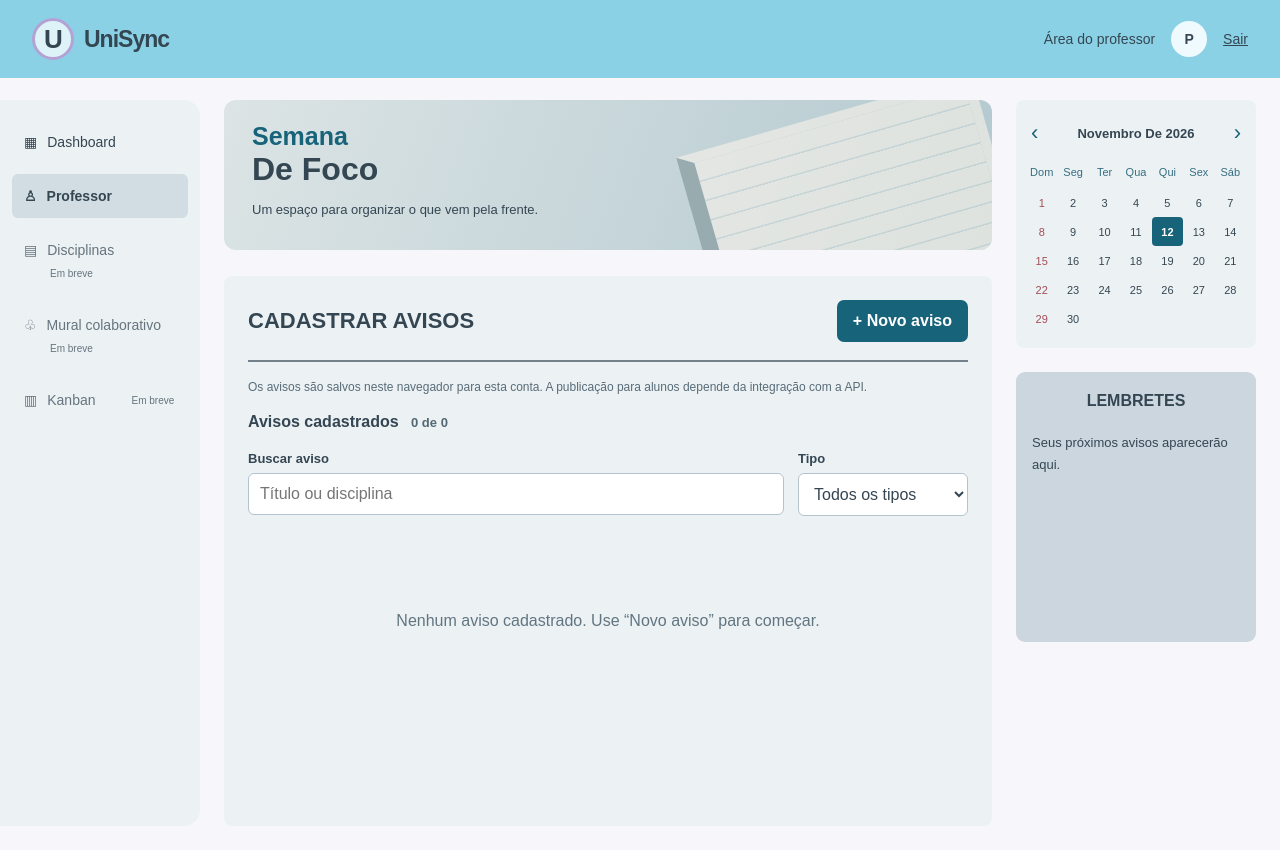
After one commit to robertomatheuNS/UniSync, a Django app: template frontend-shell/templates/authentication/professor.html in a window 1280 px wide. The commit adds this page. Run offline with Django 5.2, Linux system fonts and the light colour scheme; the template is opened without the code that fills it: most values are stand-ins (such as "Sample title", 1, 10 or a date in 2020).

Commit message:
feat: adicionando prototipo de tela de avisos de professor

```diff
--- a/frontend-shell/authentication/urls.py
+++ b/frontend-shell/authentication/urls.py
@@ -8,5 +8,6 @@ urlpatterns = [
     path("login/", views.login_view, name="login"),
     path("cadastro/", views.register_view, name="register"),
     path("dashboard/", views.dashboard_view, name="dashboard"),
+    path("professor/", views.professor_view, name="professor"),
     path("logout/", views.logout_view, name="logout"),
 ]
--- /dev/null
+++ b/frontend-shell/static/authentication/css/professor.css
@@ -0,0 +1,109 @@
+:root {
+    font-family: Arial, sans-serif;
+    color: #344652;
+    background: #f7f7fb;
+    --blue: #8bd1e5;
+    --panel: #ecf1f4;
+    --card: #d1dce3;
+    --accent: #17637a;
+}
+* { box-sizing: border-box; }
+body { margin: 0; }
+a { color: inherit; }
+button, input, select, textarea { font: inherit; }
+button, a { -webkit-tap-highlight-color: transparent; }
+button { cursor: pointer; }
+button:focus-visible, a:focus-visible, input:focus, select:focus, textarea:focus { outline: 3px solid #2784a2; outline-offset: 3px; }
+.topbar { min-height: 78px; background: var(--blue); display: flex; align-items: center; justify-content: space-between; padding: 14px 32px; gap: 20px; }
+.brand { display: flex; align-items: center; gap: 10px; text-decoration: none; font-size: 23px; font-weight: 800; letter-spacing: -1px; }
+.brand-mark { display: grid; place-items: center; width: 42px; height: 42px; border: 3px solid #b4a2d5; border-radius: 50%; background: #ddf3f8; font-size: 26px; }
+.account { display: flex; align-items: center; gap: 16px; font-size: 14px; }
+.avatar { display: grid; place-items: center; width: 36px; height: 36px; border-radius: 50%; background: #effaff; font-weight: bold; }
+.workspace { display: grid; grid-template-columns: 200px minmax(0, 1fr) 240px; gap: 24px; padding: 22px 24px 24px 0; min-height: calc(100vh - 78px); max-width: 1800px; margin: auto; }
+.sidebar { background: var(--panel); border-radius: 0 16px 16px 0; padding: 20px 12px; }
+.sidebar nav { display: grid; gap: 10px; }
+.sidebar nav > a, .unavailable { padding: 14px 12px; display: flex; flex-wrap: wrap; align-items: center; gap: 10px; font-size: 14px; text-decoration: none; border-radius: 6px; }
+.sidebar nav > a[aria-current] { background: var(--card); font-weight: bold; }
+.sidebar nav > a:hover { background: #dbe6ed; }
+.unavailable { color: #65747e; }
+.unavailable small { font-size: 10px; padding-left: 26px; }
+main { min-width: 0; }
+.focus-banner { position: relative; overflow: hidden; min-height: 150px; border-radius: 12px; background: linear-gradient(110deg, #dce4e5, #b3c9cf); padding: 22px 28px; margin-bottom: 26px; }
+.focus-banner p { margin: 0; color: #17637a; font-size: 25px; font-weight: bold; }
+.focus-banner h2 { margin: 0 0 12px; font-size: 32px; }
+.focus-banner span { font-size: 13px; position: relative; z-index: 1; }
+.notebook { position: absolute; right: -10px; top: 12px; width: 40%; height: 180px; transform: rotate(-16deg); border: 10px solid #f4f0e8; border-left: 16px solid #81969a; background: repeating-linear-gradient(#f4f0e8 0 18px, #cdd6d6 19px 20px); opacity: .65; }
+.notice-panel { background: var(--panel); padding: 24px; min-height: 550px; border-radius: 8px; }
+.panel-heading, .list-heading, .dialog-heading { display: flex; align-items: center; justify-content: space-between; gap: 16px; }
+.panel-heading { padding-bottom: 18px; border-bottom: 2px solid #74818a; }
+h1 { font-size: 22px; text-transform: uppercase; margin: 0; }
+h2 { font-size: 16px; margin: 0; }
+.primary, .secondary { border: 0; border-radius: 7px; padding: 12px 16px; font-weight: bold; }
+.primary { color: white; background: var(--accent); }
+.primary:hover { background: #104b5e; }
+.secondary { background: #e1e8ed; color: #344652; }
+.storage-note { font-size: 12px; line-height: 1.6; color: #586c78; margin: 16px 0; }
+#feedback { font-size: 14px; color: #176348; }
+#feedback.error, #form-error { color: #a12b32; }
+#notice-count { margin-left: 8px; color: #526873; font-size: 13px; }
+.filters { display: grid; grid-template-columns: minmax(0, 1fr) 170px; gap: 14px; margin: 20px 0; }
+label { display: block; font-weight: bold; font-size: 13px; margin-bottom: 7px; }
+input, select, textarea { display: block; width: 100%; min-width: 0; padding: 11px; color: #344652; background: white; border: 1px solid #b4c4ce; border-radius: 6px; }
+textarea { resize: vertical; }
+.notice-grid { display: grid; grid-template-columns: repeat(auto-fill, minmax(200px, 1fr)); gap: 16px; }
+.notice-card { background: var(--card); border-radius: 7px; padding: 16px; overflow-wrap: anywhere; }
+.card-top { display: flex; justify-content: space-between; gap: 10px; font-size: 12px; margin-bottom: 22px; }
+.card-type { font-weight: bold; }
+.notice-card h3 { font-size: 16px; margin: 0 0 12px; }
+.notice-card p { margin: 6px 0; font-size: 13px; line-height: 1.5; }
+.notice-card .description { white-space: pre-wrap; }
+.card-footer { margin-top: 16px; display: flex; align-items: center; justify-content: space-between; gap: 8px; font-size: 12px; }
+.edit-button { background: transparent; border: 1px solid #8fa4b2; border-radius: 5px; padding: 6px 10px; color: #344652; }
+.empty-state { text-align: center; padding: 55px 14px; color: #617580; line-height: 1.7; }
+.right-sidebar { display: flex; flex-direction: column; gap: 24px; }
+.calendar { background: var(--panel); border-radius: 8px; padding: 15px 10px; }
+.calendar-heading { display: flex; align-items: center; justify-content: space-between; margin-bottom: 14px; }
+.calendar-heading h2 { font-size: 13px; text-transform: capitalize; }
+.calendar-heading button { background: transparent; border: 0; font-size: 22px; color: var(--accent); padding: 5px; }
+table { width: 100%; table-layout: fixed; border-collapse: collapse; text-align: center; font-size: 11px; }
+th { font-weight: normal; padding-bottom: 10px; color: #366e81; }
+td { height: 29px; border-radius: 4px; }
+td:first-child { color: #a34d57; }
+td.today { background: var(--accent); color: white; font-weight: bold; }
+.reminders { background: #cbd6df; border-radius: 9px; padding: 20px 16px; min-height: 270px; }
+.reminders h2 { text-align: center; text-transform: uppercase; margin-bottom: 22px; }
+.reminders ul { padding: 0; list-style: none; margin: 0; }
+.reminders li { padding: 12px 0; border-bottom: 1px solid #9bafbb; font-size: 13px; overflow-wrap: anywhere; }
+.reminders time { display: block; margin-top: 5px; font-size: 11px; color: #4a626e; }
+#reminder-empty { font-size: 13px; line-height: 1.7; }
+dialog { width: min(540px, calc(100% - 32px)); max-height: calc(100dvh - 32px); border: none; border-radius: 14px; padding: 28px; color: #344652; box-shadow: 0 24px 70px #16344340; }
+dialog::backdrop { background: #16344388; }
+.dialog-heading { margin-bottom: 24px; }
+.dialog-heading h2 { font-size: 23px; }
+.icon-button { border: none; background: transparent; font-size: 28px; color: #536772; }
+#notice-form > input, #notice-form > textarea, .form-row { margin-bottom: 18px; }
+.form-row { display: grid; grid-template-columns: 1fr 1fr; gap: 16px; }
+.optional { font-weight: normal; color: #617580; }
+.form-actions { display: flex; justify-content: flex-end; gap: 12px; }
+[hidden] { display: none !important; }
+.sr-only, .skip-link:not(:focus) { position: absolute; width: 1px; height: 1px; padding: 0; overflow: hidden; clip-path: inset(50%); }
+.skip-link:focus { display: block; padding: 12px; }
+@media (max-width: 1150px) {
+    .workspace { grid-template-columns: 170px minmax(0, 1fr); gap: 18px; }
+    .right-sidebar { grid-column: 2; display: grid; grid-template-columns: 1fr 1fr; }
+}
+@media (max-width: 650px) {
+    .topbar { padding: 14px 16px; }
+    .account > span:first-child { display: none; }
+    .workspace { display: block; padding: 16px; }
+    .sidebar { padding: 6px; margin-bottom: 16px; border-radius: 8px; }
+    .sidebar nav { display: flex; flex-wrap: wrap; gap: 0; }
+    .sidebar .unavailable { display: none; }
+    .focus-banner { padding: 20px; }
+    .notice-panel { padding: 18px; min-height: 400px; }
+    .panel-heading { align-items: flex-start; flex-direction: column; }
+    h1 { font-size: 20px; }
+    .filters { grid-template-columns: 1fr; }
+    .right-sidebar { margin-top: 20px; grid-template-columns: 1fr; }
+    .form-row { grid-template-columns: 1fr; }
+}
--- /dev/null
+++ b/frontend-shell/static/authentication/js/professor.js
@@ -0,0 +1,216 @@
+(() => {
+    "use strict";
+
+    const storageKey = `unisync:professor:avisos:v1:${document.body.dataset.owner}`;
+    const dialog = document.querySelector("#notice-dialog");
+    const form = document.querySelector("#notice-form");
+    const feedback = document.querySelector("#feedback");
+    const list = document.querySelector("#notice-list");
+    const search = document.querySelector("#search");
+    const typeFilter = document.querySelector("#type-filter");
+    const types = ["Atividade", "Prova", "Trabalho", "Palestra", "Evento", "Aviso"];
+    const today = new Date();
+    let calendarMonth = new Date(today.getFullYear(), today.getMonth(), 1);
+    let editingId = null;
+    let notices = [];
+    let storageAvailable = true;
+
+    function showFeedback(message, isError = false) {
+        feedback.textContent = message;
+        feedback.classList.toggle("error", isError);
+    }
+
+    function isValidNotice(notice) {
+        return notice && typeof notice.id === "string"
+            && ["title", "subject", "teacher"].every(field =>
+                typeof notice[field] === "string" && notice[field].trim().length > 0 && notice[field].length <= 100)
+            && typeof notice.description === "string" && notice.description.length <= 2000
+            && types.includes(notice.type)
+            && typeof notice.date === "string" && /^\d{4}-\d{2}-\d{2}$/.test(notice.date)
+            && !Number.isNaN(Date.parse(`${notice.date}T12:00:00`));
+    }
+
+    function readNotices() {
+        const saved = JSON.parse(localStorage.getItem(storageKey) || "[]");
+        if (!Array.isArray(saved) || !saved.every(isValidNotice)) {
+            throw new Error("Invalid stored notices");
+        }
+        return saved;
+    }
+
+    function loadNotices() {
+        try {
+            notices = readNotices();
+            storageAvailable = true;
+        } catch {
+            storageAvailable = false;
+            showFeedback("Não foi possível ler os avisos salvos. Verifique se o armazenamento do navegador está disponível. Os dados existentes foram preservados.", true);
+        }
+    }
+
+    function element(tag, className, text) {
+        const node = document.createElement(tag);
+        node.className = className;
+        node.textContent = text;
+        return node;
+    }
+
+    function daysUntil(date) {
+        const target = new Date(`${date}T12:00:00`);
+        const now = new Date();
+        return Math.round((Date.UTC(target.getFullYear(), target.getMonth(), target.getDate())
+            - Date.UTC(now.getFullYear(), now.getMonth(), now.getDate())) / 86400000);
+    }
+
+    function dateLabel(date) {
+        const days = daysUntil(date);
+        if (days < 0) return "Encerrado";
+        if (days === 0) return "Hoje";
+        if (days === 1) return "Amanhã";
+        return `Em ${days} dias`;
+    }
+
+    function formattedDate(date) {
+        return new Date(`${date}T12:00:00`).toLocaleDateString("pt-BR");
+    }
+
+    function createCard(notice) {
+        const card = element("article", "notice-card", "");
+        const top = element("div", "card-top", "");
+        top.append(element("span", "card-type", notice.type), element("span", "", dateLabel(notice.date)));
+        const footer = element("div", "card-footer", "");
+        const date = element("time", "", formattedDate(notice.date));
+        date.dateTime = notice.date;
+        const edit = element("button", "edit-button", "Editar");
+        edit.type = "button";
+        edit.setAttribute("aria-label", `Editar aviso: ${notice.title}`);
+        edit.addEventListener("click", () => openForm(notice));
+        footer.append(date, edit);
+        card.append(top, element("h3", "", notice.title), element("p", "", notice.subject), element("p", "", notice.teacher));
+        if (notice.description) card.append(element("p", "description", notice.description));
+        card.append(footer);
+        return card;
+    }
+
+    function renderNotices() {
+        const query = search.value.trim().toLocaleLowerCase("pt-BR");
+        const filtered = notices.filter(notice =>
+            (!typeFilter.value || notice.type === typeFilter.value)
+            && `${notice.title} ${notice.subject}`.toLocaleLowerCase("pt-BR").includes(query));
+        list.replaceChildren(...filtered.map(createCard));
+        document.querySelector("#notice-count").textContent = `${filtered.length} de ${notices.length}`;
+        const empty = document.querySelector("#empty-state");
+        empty.hidden = filtered.length > 0;
+        empty.textContent = notices.length ? "Nenhum aviso corresponde aos filtros." : "Nenhum aviso cadastrado. Use “Novo aviso” para começar.";
+        const upcoming = notices.filter(notice => daysUntil(notice.date) >= 0)
+            .sort((first, second) => first.date.localeCompare(second.date)).slice(0, 6);
+        document.querySelector("#reminder-list").replaceChildren(...upcoming.map(notice => {
+            const item = element("li", "", notice.title);
+            const date = element("time", "", `${formattedDate(notice.date)} · ${dateLabel(notice.date)}`);
+            date.dateTime = notice.date;
+            item.append(date);
+            return item;
+        }));
+        document.querySelector("#reminder-empty").hidden = upcoming.length > 0;
+    }
+
+    function openForm(notice = null) {
+        form.reset();
+        form.querySelectorAll("input").forEach(input => input.setCustomValidity(""));
+        editingId = notice?.id || null;
+        document.querySelector("#dialog-title").textContent = notice ? "Editar aviso" : "Novo aviso";
+        document.querySelector("#form-error").textContent = "";
+        if (notice) {
+            for (const field of ["title", "type", "date", "subject", "teacher", "description"]) {
+                form.elements[field].value = notice[field];
+            }
+        }
+        dialog.showModal();
+        form.elements.title.focus();
+    }
+
+    function saveNotice(event) {
+        event.preventDefault();
+        const values = Object.fromEntries(new FormData(form));
+        for (const field of ["title", "subject", "teacher"]) {
+            values[field] = values[field].trim();
+            form.elements[field].setCustomValidity(values[field] ? "" : "Preencha este campo.");
+        }
+        if (!form.reportValidity()) return;
+        if (!storageAvailable) {
+            document.querySelector("#form-error").textContent = "O armazenamento está indisponível. Recarregue a página após resolver o problema.";
+            return;
+        }
+        const notice = { ...values, description: values.description.trim(), id: editingId || crypto.randomUUID() };
+        try {
+            const latest = readNotices();
+            if (editingId && !latest.some(item => item.id === editingId)) {
+                document.querySelector("#form-error").textContent = "Este aviso não está mais disponível. Feche o formulário e atualize a página.";
+                return;
+            }
+            const updated = editingId ? latest.map(item => item.id === editingId ? notice : item) : [notice, ...latest];
+            localStorage.setItem(storageKey, JSON.stringify(updated));
+            notices = updated;
+        } catch {
+            document.querySelector("#form-error").textContent = "Não foi possível salvar. Verifique o espaço e as permissões de armazenamento do navegador e tente novamente.";
+            return;
+        }
+        search.value = "";
+        typeFilter.value = "";
+        renderNotices();
+        dialog.close();
+        showFeedback(editingId ? "Aviso atualizado neste navegador." : "Aviso cadastrado neste navegador.");
+    }
+
+    function renderCalendar() {
+        document.querySelector("#calendar-title").textContent = calendarMonth.toLocaleDateString("pt-BR", { month: "long", year: "numeric" });
+        const year = calendarMonth.getFullYear();
+        const month = calendarMonth.getMonth();
+        const offset = calendarMonth.getDay();
+        const total = new Date(year, month + 1, 0).getDate();
+        const rows = [];
+        for (let week = 0; week < Math.ceil((offset + total) / 7); week++) {
+            const row = document.createElement("tr");
+            for (let weekday = 0; weekday < 7; weekday++) {
+                const day = week * 7 + weekday - offset + 1;
+                const cell = document.createElement("td");
+                if (day > 0 && day <= total) {
+                    cell.textContent = day;
+                    if (day === today.getDate() && month === today.getMonth() && year === today.getFullYear()) {
+                        cell.className = "today";
+                        cell.setAttribute("aria-current", "date");
+                    }
+                }
+                row.append(cell);
+            }
+            rows.push(row);
+        }
+        document.querySelector("#calendar-days").replaceChildren(...rows);
+    }
+
+    document.querySelector("#new-notice").addEventListener("click", () => openForm());
+    document.querySelector("#close-dialog").addEventListener("click", () => dialog.close());
+    document.querySelector("#cancel-dialog").addEventListener("click", () => dialog.close());
+    form.addEventListener("submit", saveNotice);
+    form.addEventListener("input", event => event.target.setCustomValidity(""));
+    document.querySelector("#filters").addEventListener("submit", event => event.preventDefault());
+    search.addEventListener("input", renderNotices);
+    typeFilter.addEventListener("change", renderNotices);
+    document.querySelector("#previous-month").addEventListener("click", () => {
+        calendarMonth.setMonth(calendarMonth.getMonth() - 1);
+        renderCalendar();
+    });
+    document.querySelector("#next-month").addEventListener("click", () => {
+        calendarMonth.setMonth(calendarMonth.getMonth() + 1);
+        renderCalendar();
+    });
+    window.addEventListener("storage", event => {
+        if (event.key === storageKey || event.key === null) {
+            loadNotices();
+            renderNotices();
+        }
+    });
+    loadNotices();
+    renderNotices();
+    renderCalendar();
+})();
--- a/frontend-shell/templates/authentication/dashboard.html
+++ b/frontend-shell/templates/authentication/dashboard.html
@@ -9,6 +9,7 @@
     <main>
         <h1>Bem-vindo ao UniSync</h1>
         <p>Você está autenticado.</p>
+        <p><a href="{% url 'professor' %}">Professor — cadastrar avisos</a></p>
 
         <a href="{% url 'logout' %}">
             Sair
--- /dev/null
+++ b/frontend-shell/templates/authentication/professor.html
@@ -0,0 +1,126 @@
+{% load static %}
+<!DOCTYPE html>
+<html lang="pt-BR">
+    <head>
+        <meta charset="UTF-8">
+        <meta name="viewport" content="width=device-width, initial-scale=1">
+        <title>Professor · UniSync</title>
+        <link rel="stylesheet" href="{% static 'authentication/css/professor.css' %}">
+        <script src="{% static 'authentication/js/professor.js' %}" defer></script>
+    </head>
+    <body data-owner="{{ notice_owner }}">
+        <a class="skip-link" href="#conteudo">Pular para o conteúdo</a>
+        <header class="topbar">
+            <a class="brand" href="{% url 'dashboard' %}"><span class="brand-mark" aria-hidden="true">U</span>UniSync</a>
+            <div class="account"><span>Área do professor</span><span class="avatar" aria-hidden="true">P</span><a href="{% url 'logout' %}">Sair</a>
+            </div>
+        </header>
+        <div class="workspace">
+            <aside class="sidebar">
+                <nav aria-label="Menu principal">
+                    <a href="{% url 'dashboard' %}"><span aria-hidden="true">▦</span> Dashboard</a>
+                    <a href="{% url 'professor' %}" aria-current="page"><span aria-hidden="true">♙</span> Professor</a>
+                    <span class="unavailable" title="Em desenvolvimento"><span aria-hidden="true">▤</span> Disciplinas <small>Em breve</small></span>
+                    <span class="unavailable" title="Em desenvolvimento"><span aria-hidden="true">♧</span> Mural colaborativo <small>Em breve</small></span>
+                    <span class="unavailable" title="Em desenvolvimento"><span aria-hidden="true">▥</span> Kanban <small>Em breve</small></span>
+                </nav>
+            </aside>
+            <main id="conteudo">
+                <section class="focus-banner" aria-label="Semana de foco">
+                    <div>
+                        <p>Semana</p>
+                        <h2>De Foco</h2><span>Um espaço para organizar o que vem pela frente.</span>
+                    </div>
+                    <div class="notebook" aria-hidden="true">
+                    </div>
+                </section>
+                <section class="notice-panel" aria-labelledby="page-title">
+                    <div class="panel-heading">
+                        <h1 id="page-title">Cadastrar avisos</h1>
+                        <button type="button" id="new-notice" class="primary">+ Novo aviso</button>
+                    </div>
+                    <p class="storage-note">Os avisos são salvos neste navegador para esta conta. A publicação para alunos depende da integração com a API.</p>
+                    <p id="feedback" role="status" aria-live="polite">
+                    </p>
+                    <div class="list-heading">
+                        <h2>Avisos cadastrados <span id="notice-count">0</span>
+                        </h2>
+                    </div>
+                    <form id="filters" class="filters" role="search">
+                        <div>
+                            <label for="search">Buscar aviso</label>
+                            <input id="search" type="search" placeholder="Título ou disciplina">
+                        </div>
+                        <div>
+                            <label for="type-filter">Tipo</label>
+                            <select id="type-filter"><option value="">Todos os tipos</option><option>Atividade</option><option>Prova</option><option>Trabalho</option><option>Palestra</option><option>Evento</option><option>Aviso</option>
+                            </select>
+                        </div>
+                    </form>
+                    <div id="notice-list" class="notice-grid">
+                    </div>
+                    <p id="empty-state" class="empty-state">Nenhum aviso cadastrado. Use “Novo aviso” para começar.</p>
+                </section>
+            </main>
+            <aside class="right-sidebar" aria-label="Organização pessoal">
+                <section class="calendar">
+                    <div class="calendar-heading">
+                        <button id="previous-month" type="button" aria-label="Mês anterior">‹</button>
+                        <h2 id="calendar-title">
+                        </h2>
+                        <button id="next-month" type="button" aria-label="Próximo mês">›</button>
+                    </div>
+                    <table><caption class="sr-only">Calendário mensal</caption>
+                        <thead>
+                            <tr><th scope="col">Dom</th><th scope="col">Seg</th><th scope="col">Ter</th><th scope="col">Qua</th><th scope="col">Qui</th><th scope="col">Sex</th><th scope="col">Sáb</th>
+                            </tr>
+                        </thead>
+                        <tbody id="calendar-days">
+                        </tbody>
+                    </table>
+                </section>
+                <section class="reminders">
+                    <h2>Lembretes</h2>
+                    <ul id="reminder-list">
+                    </ul>
+                    <p id="reminder-empty">Seus próximos avisos aparecerão aqui.</p>
+                </section>
+            </aside>
+        </div>
+        <dialog id="notice-dialog" aria-labelledby="dialog-title">
+            <form id="notice-form">
+                <div class="dialog-heading">
+                    <h2 id="dialog-title">Novo aviso</h2>
+                    <button type="button" id="close-dialog" class="icon-button" aria-label="Fechar formulário">×</button>
+                </div>
+                <label for="title">Título</label>
+                <input id="title" name="title" required maxlength="100" placeholder="Ex.: Avaliação do segundo bimestre">
+                <div class="form-row">
+                    <div>
+                        <label for="type">Tipo</label>
+                        <select id="type" name="type" required><option>Atividade</option><option>Prova</option><option>Trabalho</option><option>Palestra</option><option>Evento</option><option>Aviso</option>
+                        </select>
+                    </div>
+                    <div>
+                        <label for="date">Data</label>
+                        <input id="date" name="date" type="date" max="9999-12-31" required>
+                    </div>
+                </div>
+                <label for="subject">Disciplina</label>
+                <input id="subject" name="subject" required maxlength="100" placeholder="Ex.: Front-end Frameworks">
+                <label for="teacher">Professor</label>
+                <input id="teacher" name="teacher" required maxlength="100" autocomplete="name">
+                <label for="description">Descrição <span class="optional">(opcional)</span>
+                </label>
+                <textarea id="description" name="description" rows="4" maxlength="2000" placeholder="Orientações para a turma">
+                </textarea>
+                <p id="form-error" role="alert">
+                </p>
+                <div class="form-actions">
+                    <button type="button" id="cancel-dialog" class="secondary">Cancelar</button>
+                    <button type="submit" class="primary">Salvar aviso</button>
+                </div>
+            </form>
+        </dialog>
+    </body>
+</html>
```
Also changed, not shown: frontend-shell/authentication/views.py (+18 -0 lines).
